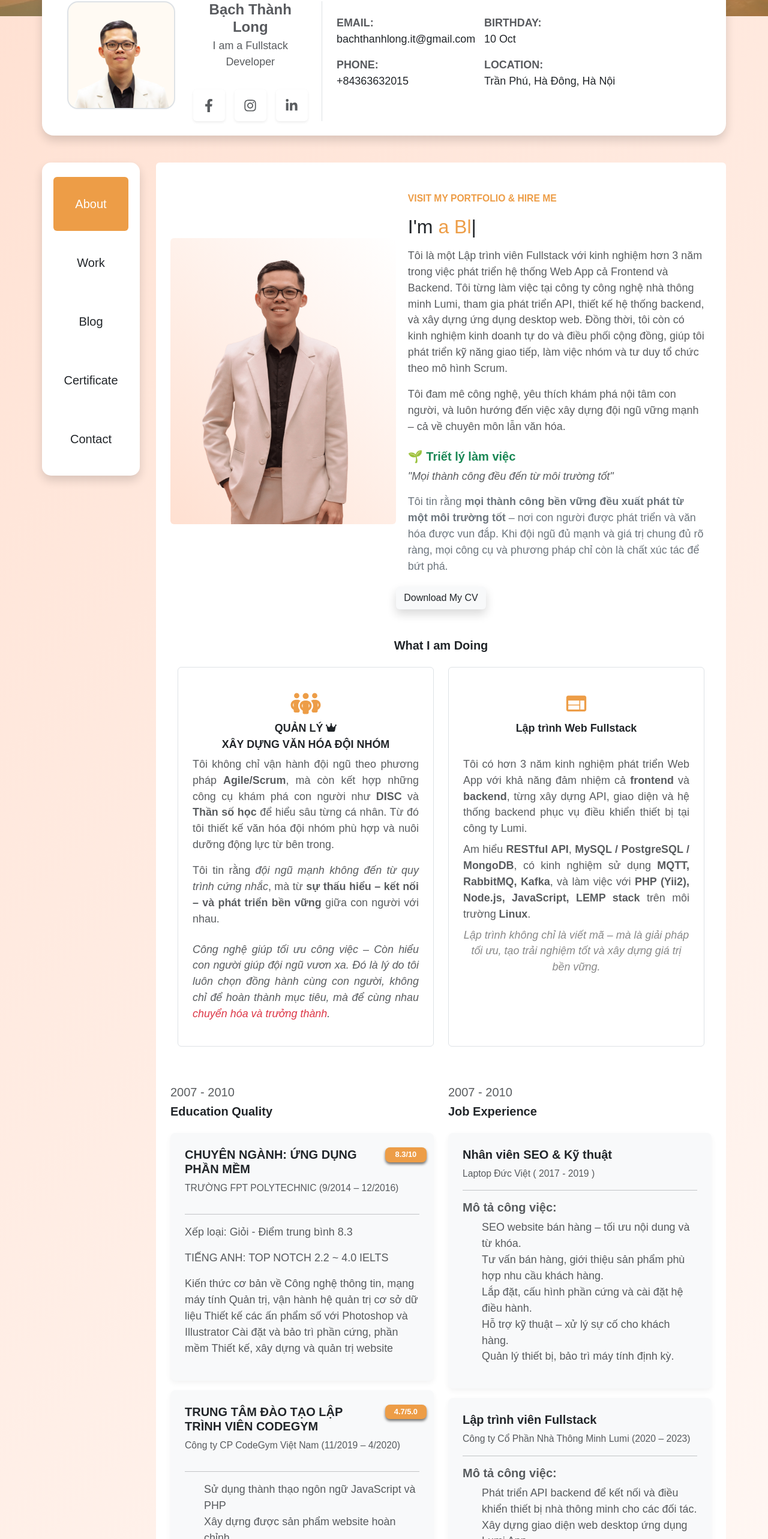
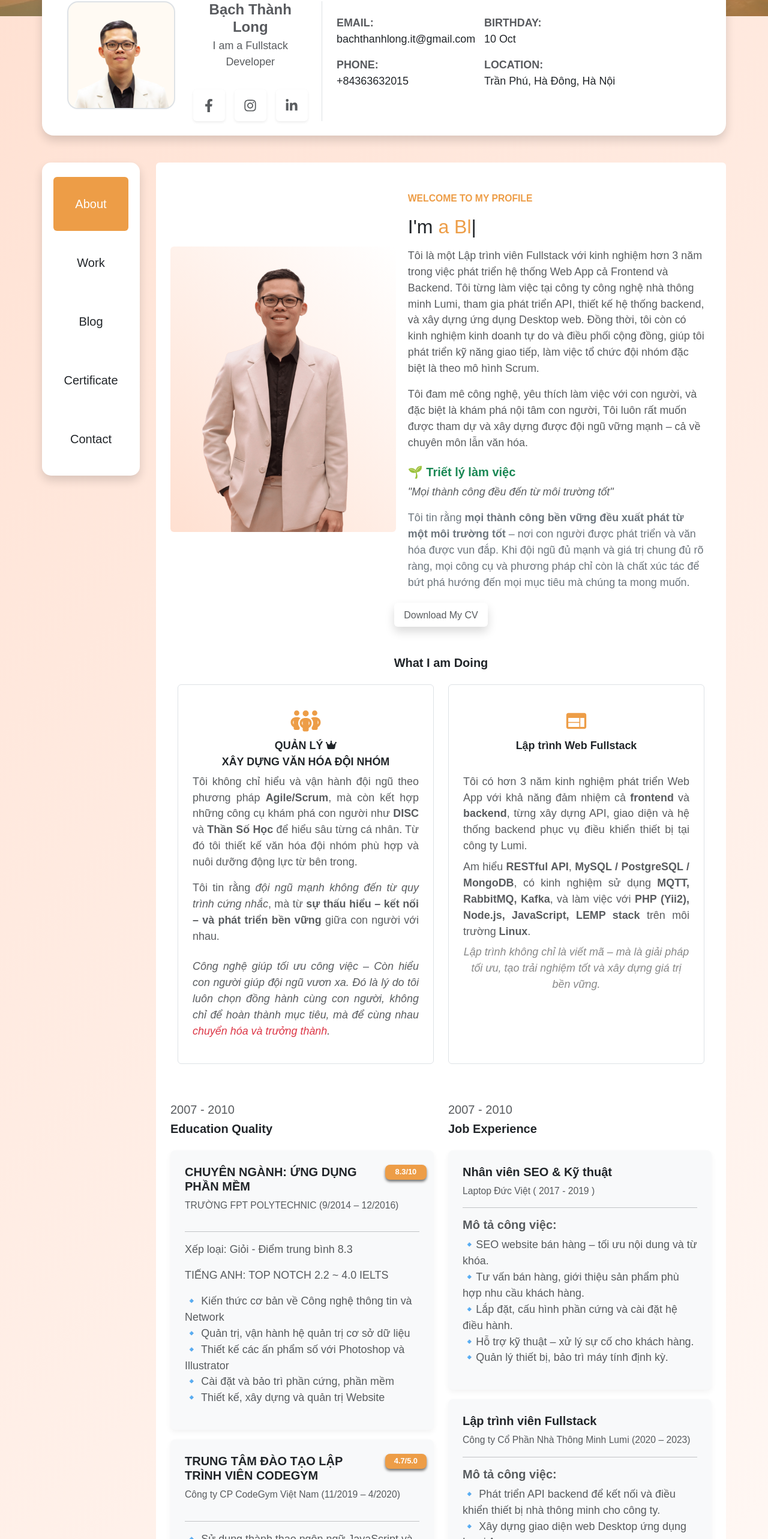
Before and after one commit to LongC1019I1/webCV, a React (Vite) app: page /resume in a window 1280 px wide. Shown: the part 222-2788 px from the top of the page at 60% size. Built offline with nearby package versions, Linux system fonts and the light colour scheme; no server answers.

Commit message:
update content resume

```diff
--- a/src/Pages/Resume.jsx
+++ b/src/Pages/Resume.jsx
@@ -11,7 +11,7 @@
     { label: "AGILE - KABAN", value: 85 },
     { label: "DISC", value: 80 },
     { label: "THẦN SỐ HỌC", value: 70 },
-    { label: "THẤU HIỂU TÂM LÝ", value: 80 },
+    { label: "THẤU HIỂU NỘI TÂM ", value: 80 },
   ],
   development: [
     { label: "HTML + CSS", value: 85 },
@@ -27,11 +27,12 @@
     subtitle: "TRƯỜNG FPT POLYTECHNIC (9/2014 – 12/2016)",
     description: `<p>Xếp loại: Giỏi - Điểm trung bình 8.3</p>
       <p>TIẾNG ANH: TOP NOTCH 2.2 ~ 4.0 IELTS</p>
-      <p>Kiến thức cơ bản về Công nghệ thông tin, mạng máy tính
-Quản trị, vận hành hệ quản trị cơ sở dữ liệu
-Thiết kế các ấn phẩm số với Photoshop và Illustrator
-Cài đặt và bảo trì phần cứng, phần mềm
-Thiết kế, xây dựng và quản trị website </p>
+      <p clas='edu-content_desc'>
+🔹 Kiến thức cơ bản về Công nghệ thông tin và Network</br>
+🔹 Quản trị, vận hành hệ quản trị cơ sở dữ liệu</br>
+🔹 Thiết kế các ấn phẩm số với Photoshop và Illustrator</br>
+🔹 Cài đặt và bảo trì phần cứng, phần mềm</br>
+🔹 Thiết kế, xây dựng và quản trị Website </p>
       `,
     score: "8.3/10",
     highlight: true,
@@ -39,14 +40,13 @@
   {
     title: "TRUNG TÂM ĐÀO TẠO LẬP TRÌNH VIÊN CODEGYM",
     subtitle: "Công ty CP CodeGym Việt Nam (11/2019 – 4/2020)",
-    description: `<ul>
-<li>Sử dụng thành thạo ngôn ngữ JavaScript và PHP</li>
-<li>Xây dựng được sản phẩm website hoàn chỉnh</li>
-<li>Có được tư duy lập trình tốt</li>
-<li>Thành thạo các công nghệ Laravel, MySQL, Angular… và kỹ thuật lập trình: cấu trúc dữ liệu, Cleancode…</li>
-<li>Vận dụng tốt Agile – mô hình phát triển phần mềm phổ biến toàn cầu</li>
-<li>Nắm chắc kiến thức luyện thi Chứng chỉ Lập trình Quốc tế (OCA)</li>
-</ul>`,
+    description: ` <p clas='edu-content_desc'>
+🔹 Sử dụng thành thạo ngôn ngữ JavaScript và PHP</br>
+🔹 Xây dựng được sản phẩm website hoàn chỉnh</br>
+🔹 Có được tư duy lập trình tốt</br>
+🔹 Thành thạo các công nghệ Laravel, MySQL, Angular… và kỹ thuật lập trình: cấu trúc dữ liệu, Cleancode…</br>
+🔹 Vận dụng tốt Agile – mô hình phát triển phần mềm phổ biến toàn cầu</br>
+</p>`,
     score: "4.7/5.0",
     highlight: false,
   },
@@ -55,22 +55,14 @@
     subtitle: "Công ty CP Tổ Chức Đào Tạo WIT (07/2022 – 3/2023)",
     description: `<section>
   <h5>Kỹ năng & Năng lực đạt được (Mentor WiT)</h5>
-
-    <li>Kỹ năng Tư vấn & Huấn luyện cá nhân và đội nhóm</li>
-    <li>Kỹ năng giao tiếp và truyền cảm hứng sâu sắc</li>
-    <li>Năng lực thấu hiểu và dẫn dắt nội tâm con người</li>
-    <li>Kỹ năng nâng tầm nhận thức – chuyển hóa tư duy</li>
-    <li>Kỹ năng khai vấn dựa trên nền tảng Nhân – Duyên – Quả</li>
-    <li>Kỹ năng huấn luyện thể chất: chạy bền 21km trên cát, bơi biển 2km</li>
-    <li>Năng lực quản trị toàn diện 4 lĩnh vực:
-      <ul>
-        <li>* Nội tâm</li>
-        <li>* Sức khỏe</li>
-        <li>* Mối quan hệ</li>
-        <li>* Tài chính</li>
-      </ul>
-    </li>
-
+ <p class='mt-1'>
+    🔹 Kỹ năng Tư vấn & Huấn luyện cá nhân và đội nhóm</br>
+    🔹 Kỹ năng giao tiếp và truyền cảm hứng</br>
+    🔹 Năng lực thấu hiểu và dẫn dắt nội tâm con người</br>
+    🔹 Kỹ năng nâng tầm nhận thức – chuyển hóa tư duy</br>
+    🔹 Kỹ năng khai vấn để đối tượng nghe tự có câu trả lời giải quyết khó khăn của bản thân</br>
+    🔹 Kỹ năng: Chạy bền 21km trên cát, bơi biển 2km</br>
+   </p>
   </ul>
 </section>`,
     score: "Tốt/Giỏi",
@@ -83,13 +75,13 @@
     title: "Nhân viên SEO & Kỹ thuật",
     subtitle: "Laptop Đức Việt ( 2017 - 2019 )",
     description: `  <h5>Mô tả công việc:</h5>
-  <ul>
-    <li>SEO website bán hàng – tối ưu nội dung và từ khóa.</li>
-    <li>Tư vấn bán hàng, giới thiệu sản phẩm phù hợp nhu cầu khách hàng.</li>
-    <li>Lắp đặt, cấu hình phần cứng và cài đặt hệ điều hành.</li>
-    <li>Hỗ trợ kỹ thuật – xử lý sự cố cho khách hàng.</li>
-    <li>Quản lý thiết bị, bảo trì máy tính định kỳ.</li>
-  </ul>`,
+  <p class='edu-conent_desc'>
+    🔹SEO website bán hàng – tối ưu nội dung và từ khóa.</br>
+    🔹Tư vấn bán hàng, giới thiệu sản phẩm phù hợp nhu cầu khách hàng.</br>
+    🔹Lắp đặt, cấu hình phần cứng và cài đặt hệ điều hành.</br>
+    🔹Hỗ trợ kỹ thuật – xử lý sự cố cho khách hàng.</br>
+    🔹Quản lý thiết bị, bảo trì máy tính định kỳ.</br>
+  </p>`,
     score: "4.30",
     highlight: true,
   },
@@ -97,22 +89,21 @@
     title: "Lập trình viên Fullstack ",
     subtitle: "Công ty Cổ Phần Nhà Thông Minh Lumi (2020 – 2023)",
     description: `  <h5>Mô tả công việc:</h5>
-  <ul>
-    <li>Phát triển API backend để kết nối và điều khiển thiết bị nhà thông minh cho các đối tác.</li>
-    <li>Xây dựng giao diện web desktop ứng dụng Lumi App.</li>
-    <li>Phân tích, thiết kế hệ thống backend, đánh giá và tối ưu các tính năng mới và cũ.</li>
-    <li>Viết tài liệu kỹ thuật, đảm bảo chất lượng và tiến độ dự án.</li>
-    <li>Hợp tác chặt chẽ cùng team kỹ thuật theo mô hình Agile/Scrum.</li>
-  </ul>
+  <p>
+   🔹 Phát triển API backend để kết nối và điều khiển thiết bị nhà thông minh cho công ty.</br>
+   🔹 Xây dựng giao diện web Desktop ứng dụng Lumi App.</br>
+   🔹 Phân tích, thiết kế hệ thống backend, đánh giá và tối ưu các tính năng mới và cũ.</br>
+   🔹 Viết tài liệu kỹ thuật, đảm bảo chất lượng và tiến độ dự án.</br>
+  </p>
 
   <h5>Công nghệ sử dụng:</h5>
-  <ul>
-    <li><strong>Backend:</strong> PHP (Yii2), NodeJS, RESTful API, JSON</li>
-    <li><strong>Frontend:</strong> JavaScript, HTML/CSS (Web App)</li>
-    <li><strong>Database:</strong> MySQL, PostgreSQL, MongoDB</li>
-    <li><strong>Realtime / Message Queue:</strong> MQTT, RabbitMQ, Kafka (ưu tiên)</li>
-    <li><strong>Khác:</strong> Git, Linux (Ubuntu, CentOS), LEMP stack</li>
-  </ul>`,
+  <p class='mt-2'>
+   🔹 <strong>Backend:</strong> PHP (Yii2), NodeJS, RESTful API, JSON</br>
+   🔹 <strong>Frontend:</strong> JavaScript, HTML/CSS (Web App)</br>
+   🔹 <strong>Database:</strong> MySQL, PostgreSQL, MongoDB</br>
+   🔹 <strong>Realtime / Message Queue:</strong> MQTT, RabbitMQ, Kafka (ưu tiên)</br>
+   🔹 <strong>Khác:</strong> Git, Linux (Ubuntu, CentOS), LEMP stack</br>
+  </p>`,
     score: "4.70",
     highlight: false,
   },
@@ -120,9 +111,9 @@
     title: "Freelancer – Kinh doanh & Chăm sóc Sức khỏe  ",
     subtitle: "(2024 – nay)",
     description: `  <h5>Mô tả công việc:</h5>
-  <li>Quản lý và vận hành web Shopee <a className='text-secondary' href="https://shopee.vn/bobestore688" target="_blank">Bobe Store 688</a>, và fanpage bán hàng online <a className='text-secondary' href="https://www.facebook.com/KousCorner" target="_blank">KousCorner</a>, xử lý đơn hàng và chăm sóc khách hàng</li>
-    <li>Khởi xướng và điều phối CLB chăm sóc sức khỏe Herbalife, tổ chức các buổi chia sẻ và kết nối cộng đồng</li>
-    <li>Phát triển kỹ năng tổ chức, làm việc nhóm, giao tiếp và giải quyết vấn đề – nền tảng quan trọng trong môi trường Agile/Scrum</li>`,
+    <p>
+  🔹 Quản lý và vận hành web Shopee <a className='text-secondary' href="https://shopee.vn/bobestore688" target="_blank">Bobe Store 688</a>, và fanpage bán hàng online <a className='text-secondary' href="https://www.facebook.com/KousCorner" target="_blank">KousCorner</a>, xử lý đơn hàng và chăm sóc khách hàng</br>
+  🔹 Khởi xướng và điều phối  <a className='text-secondary' href="https://maps.app.goo.gl/8H1e6nLKFimygikH7" target="_blank">Nhóm Dinh Dưỡng  </a>, CLB Chăm Sóc Sức Khỏe, tổ chức các buổi chia sẻ và kết nối cộng đồng, giao tiếp và giải quyết vấn đề – nền tảng quan trọng trong môi trường Agile/Scrum</br></p>`,
     score: "4.70",
     highlight: false,
   },
@@ -138,7 +129,7 @@
 
       const scrollPercentage = (scrollTop + windowHeight) / documentHeight;
 
-      if (scrollPercentage >= 0.98) {
+      if (scrollPercentage >= 0.93) {
         setInView(true); // Kích hoạt progress bar
       } else {
         setInView(false); // Ẩn lại nếu cần
@@ -166,7 +157,7 @@
           {/* Info */}
           <div className="col-lg-7 " style={{ "padding-left": "20px" }}>
             <p className="text-uppercase color_main fw-bold small">
-              Visit my portfolio & hire me
+              WELCOME TO my PROFILE
             </p>
             <AboutMe />
             <p className="text-muted">
@@ -174,14 +165,14 @@
               trong việc phát triển hệ thống Web App cả Frontend và Backend. Tôi
               từng làm việc tại công ty công nghệ nhà thông minh Lumi, tham gia
               phát triển API, thiết kế hệ thống backend, và xây dựng ứng dụng
-              desktop web. Đồng thời, tôi còn có kinh nghiệm kinh doanh tự do và
+              Desktop web. Đồng thời, tôi còn có kinh nghiệm kinh doanh tự do và
               điều phối cộng đồng, giúp tôi phát triển kỹ năng giao tiếp, làm
-              việc nhóm và tư duy tổ chức theo mô hình Scrum.
+              việc tổ chức đội nhóm đặc biệt là theo mô hình Scrum.
             </p>
             <p className="text-muted">
-              Tôi đam mê công nghệ, yêu thích khám phá nội tâm con người, và
-              luôn hướng đến việc xây dựng đội ngũ vững mạnh – cả về chuyên môn
-              lẫn văn hóa.
+              Tôi đam mê công nghệ, yêu thích làm việc với con người, và đặc
+              biệt là khám phá nội tâm con người, Tôi luôn rất muốn được tham dự
+              và xây dựng được đội ngũ vững mạnh – cả về chuyên môn lẫn văn hóa.
             </p>
             <div className="mt-4">
               <h5 className="h5 text-success fw-bold">🌱 Triết lý làm việc</h5>
@@ -195,7 +186,8 @@
                 </b>{" "}
                 – nơi con người được phát triển và văn hóa được vun đắp. Khi đội
                 ngũ đủ mạnh và giá trị chung đủ rõ ràng, mọi công cụ và phương
-                pháp chỉ còn là chất xúc tác để bứt phá.
+                pháp chỉ còn là chất xúc tác để bứt phá hướng đến mọi mục tiêu
+                mà chúng ta mong muốn.
               </p>
             </div>
           </div>
@@ -203,8 +195,11 @@
 
         <div className="d-flex justify-content-center">
           {" "}
-          <button className="  bg-light btn  mt-1 shadow">
-            Download My CV
+          <button
+            className=" edu-card btn  mt-1 shadow"
+            style={{ height: "40px", "line-height": "40px", padding: "0 15px" }}
+          >
+            <p className="text-muted">Download My CV</p>
           </button>
         </div>
 
@@ -227,10 +222,10 @@
                 </div>
 
                 <p className="mb-3 text-muted" style={{ textAlign: "justify" }}>
-                  Tôi không chỉ vận hành đội ngũ theo phương pháp{" "}
+                  Tôi không chỉ hiểu và vận hành đội ngũ theo phương pháp{" "}
                   <strong>Agile/Scrum</strong>, mà còn kết hợp những công cụ
                   khám phá con người như <strong>DISC</strong> và{" "}
-                  <strong>Thần số học</strong> để hiểu sâu từng cá nhân. Từ đó
+                  <strong>Thần Số Học</strong> để hiểu sâu từng cá nhân. Từ đó
                   tôi thiết kế văn hóa đội nhóm phù hợp và nuôi dưỡng động lực
                   từ bên trong.
                 </p>
@@ -337,10 +332,7 @@
               key={index}
               className={`edu-card-2 p-4 position-relative rounded-3 mb-3  bg-light`}
             >
-
-              <h5 className="fw-bold title" >
-                {item.title}
-              </h5>
+              <h5 className="fw-bold title">{item.title}</h5>
               <small className="text-muted d-block mb-3 subtitle ">
                 {item.subtitle}
               </small>
--- a/src/index.css
+++ b/src/index.css
@@ -215,6 +215,10 @@
   box-shadow: 0 4px 10px rgba(0, 0, 0, 0.05);
 }
 
+.edu-content_desc {
+  line-height: 36px;
+}
+
 .edu-card:hover {
   /* transform: translateY(-5px); */
   transition-duration: 0.05s;
```
